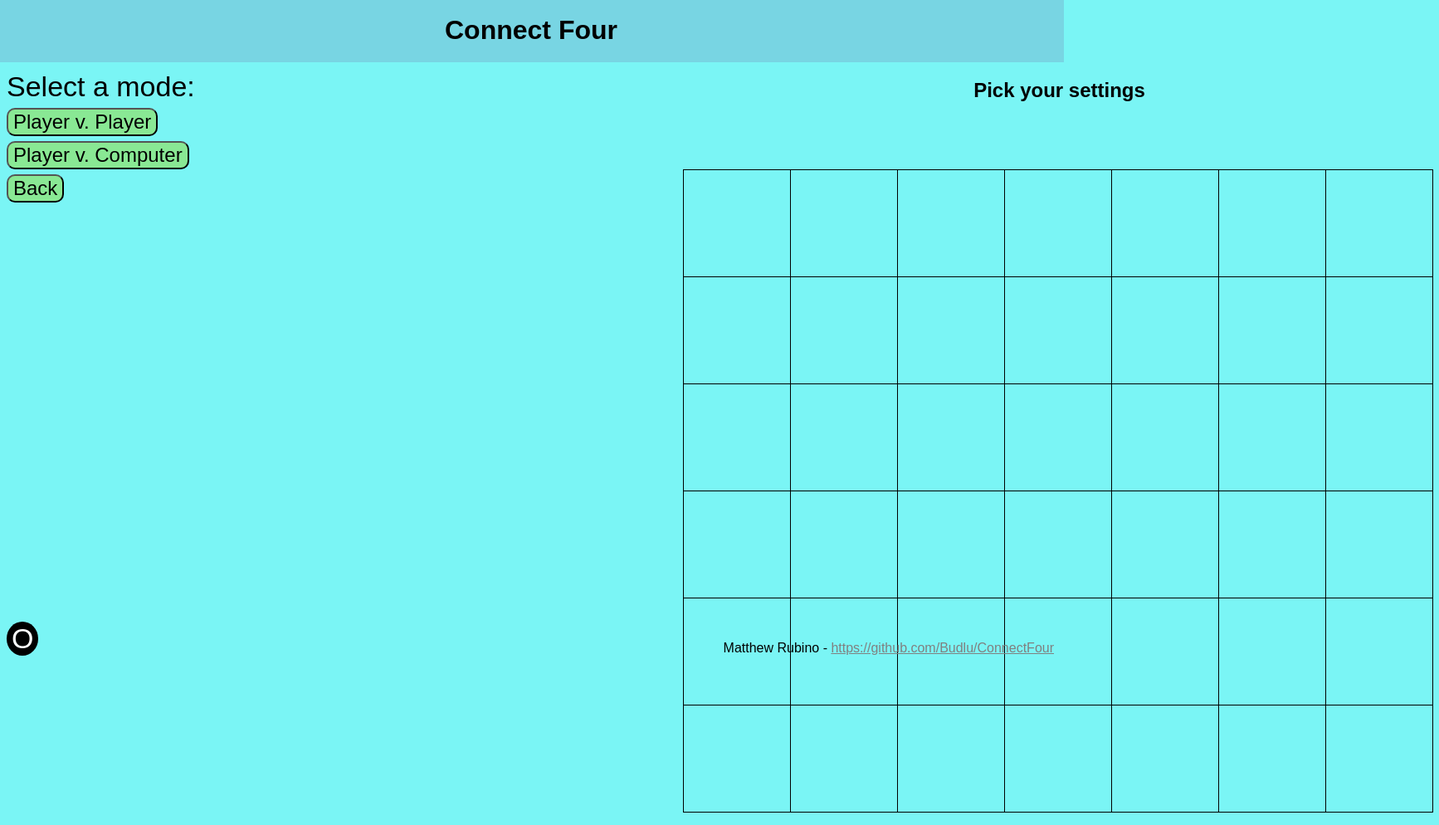
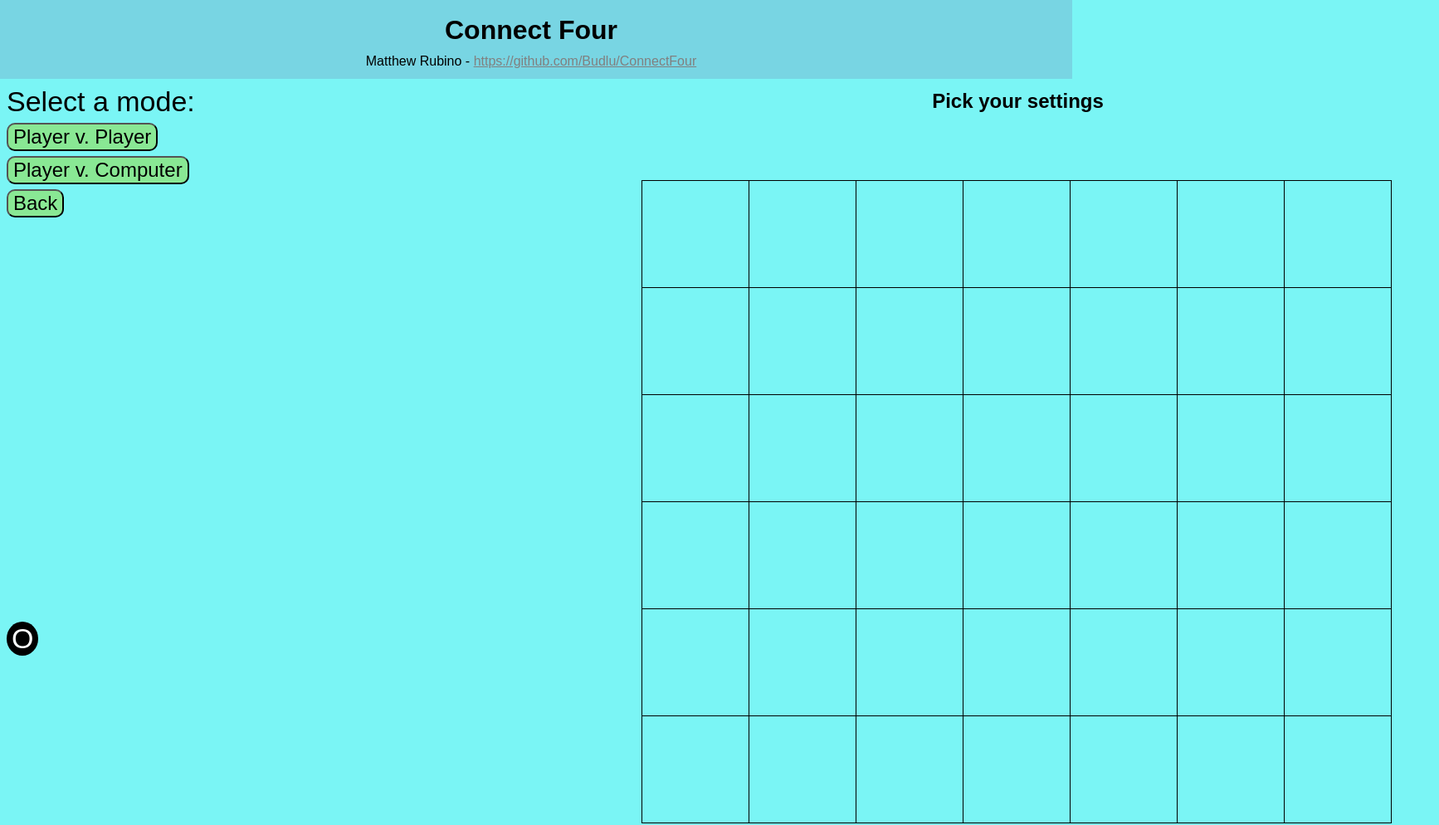
Before and after one commit to Budlu/ConnectFourWorking, a React app in the folder conn-four-app/: page / in a window 1280 px wide. Shown: the whole page at 83% size, 1734 px wide, since content can reach past the window. Built offline with nearby package versions, Linux system fonts and the light colour scheme.

Commit message:
animation fix and credit move

```diff
--- a/conn-four-app/public/dark.css
+++ b/conn-four-app/public/dark.css
@@ -56,9 +56,10 @@ body {
 }
 
 .container h1 {
-    margin: -10px;
-    padding: 20px;
-    margin-bottom: 10px;
+    margin: -20px;
+    margin-bottom: -30px;
+    padding: 30px;
+    padding-bottom: 40px;
     background-color: white;
     text-align: center;
 }
@@ -77,8 +78,8 @@ body {
 
 .column-2 {
     position: absolute;
-    left: 800px;
-    top: 75px;
+    left: 750px;
+    top: 88px;
     display: flex;
     justify-content: center;
 }
@@ -163,10 +164,10 @@ body {
 
 @keyframes drop {
     from {
-        transform: translateY(-50vh);
+        transform: translateY(-100%);
     }
     to {
-        transform: translateY(0vh);
+        transform: translateY(0%);
     }
 }
 
@@ -185,18 +186,15 @@ body {
 }
 
 .credits {
-    color: white;
+    margin-bottom: 20px;
     font-size: 16px;
-    position: fixed;
-    right: 10px;
-    bottom: 10px;
-    z-index: 2;
+    text-align: center;
 }
 
 .credits a:link {
-    color: lightblue;
+    color: gray;
 }
 
 .credits a:visited {
-    color: skyblue;
+    color: darkslategray;
 }
--- a/conn-four-app/public/style.css
+++ b/conn-four-app/public/style.css
@@ -55,9 +55,10 @@ body {
 }
 
 .container h1 {
-    margin: -10px;
-    padding: 20px;
-    margin-bottom: 10px;
+    margin: -20px;
+    margin-bottom: -30px;
+    padding: 30px;
+    padding-bottom: 40px;
     background-color: #78D5E3;
     text-align: center;
 }
@@ -76,8 +77,8 @@ body {
 
 .column-2 {
     position: absolute;
-    left: 800px;
-    top: 75px;
+    left: 750px;
+    top: 88px;
     display: flex;
     justify-content: center;
 }
@@ -161,10 +162,10 @@ body {
 
 @keyframes drop {
     from {
-        transform: translateY(-50vh);
+        transform: translateY(-100%);
     }
     to {
-        transform: translateY(0vh);
+        transform: translateY(0%);
     }
 }
 
@@ -184,11 +185,9 @@ body {
 
 .credits {
     color: black;
+    margin-bottom: 20px;
     font-size: 16px;
-    position: fixed;
-    right: 10px;
-    bottom: 10px;
-    z-index: 2;
+    text-align: center;
 }
 
 .credits a:link {
--- a/conn-four-app/src/index.js
+++ b/conn-four-app/src/index.js
@@ -10,6 +10,7 @@ import { EvalBar } from "./evalbar.js";
 const IP = "http://localhost:5000/percent";
 const ANALYSIS_COLUMNS = 3;
 const BUTTON_HEIGHT = 40;
+const DROP_TIME = 125;
 
 class Main extends React.Component
 {
@@ -330,6 +331,9 @@ class Main extends React.Component
             <div className="container">
                 <link rel="stylesheet" type="text/css" href={ process.env.PUBLIC_URL + this.state.stylePath } />
                 <h1>Connect Four</h1>
+                <div className="credits">
+                    Matthew Rubino - <a href="https://github.com/Budlu/ConnectFour" target="_blank" rel="noreferrer">https://github.com/Budlu/ConnectFour</a>
+                </div>
                 <div className="content" >
                     <div className="column-1">
                         <Menu pvpMode={this.pvpMode} playerFirst={this.playerFirst} redFirst={this.redFirst} startGame={this.startGame} restartGame={this.restartGame} visible={this.state.gameOver} started={this.state.analysis} startAnalysis={this.startAnalysis} />
@@ -342,9 +346,6 @@ class Main extends React.Component
                     </div>
                 </div>
                 <button className="dark-mode" onClick={() => {this.toggleDarkMode(); playClick();} }>O</button>
-                <div className="credits">
-                    Matthew Rubino - <a href="https://github.com/Budlu/ConnectFour" target="_blank" rel="noreferrer">https://github.com/Budlu/ConnectFour</a>
-                </div>
             </div>
         );
     }
@@ -486,9 +487,12 @@ function soundEffect(src)
 
 function playDrop()
 {
-    dropElement.sound.load();
-    dropElement.sound.play()
-    .catch(error => {console.warn("Drop sound failed")});
+    setTimeout(function() {
+        console.log("sound played");
+        dropElement.sound.load();
+        dropElement.sound.play()
+        .catch(error => {console.warn("Drop sound failed")});
+    }, DROP_TIME);
 }
 
 function playClick()
```
Also changed, not shown: 2 other files.
